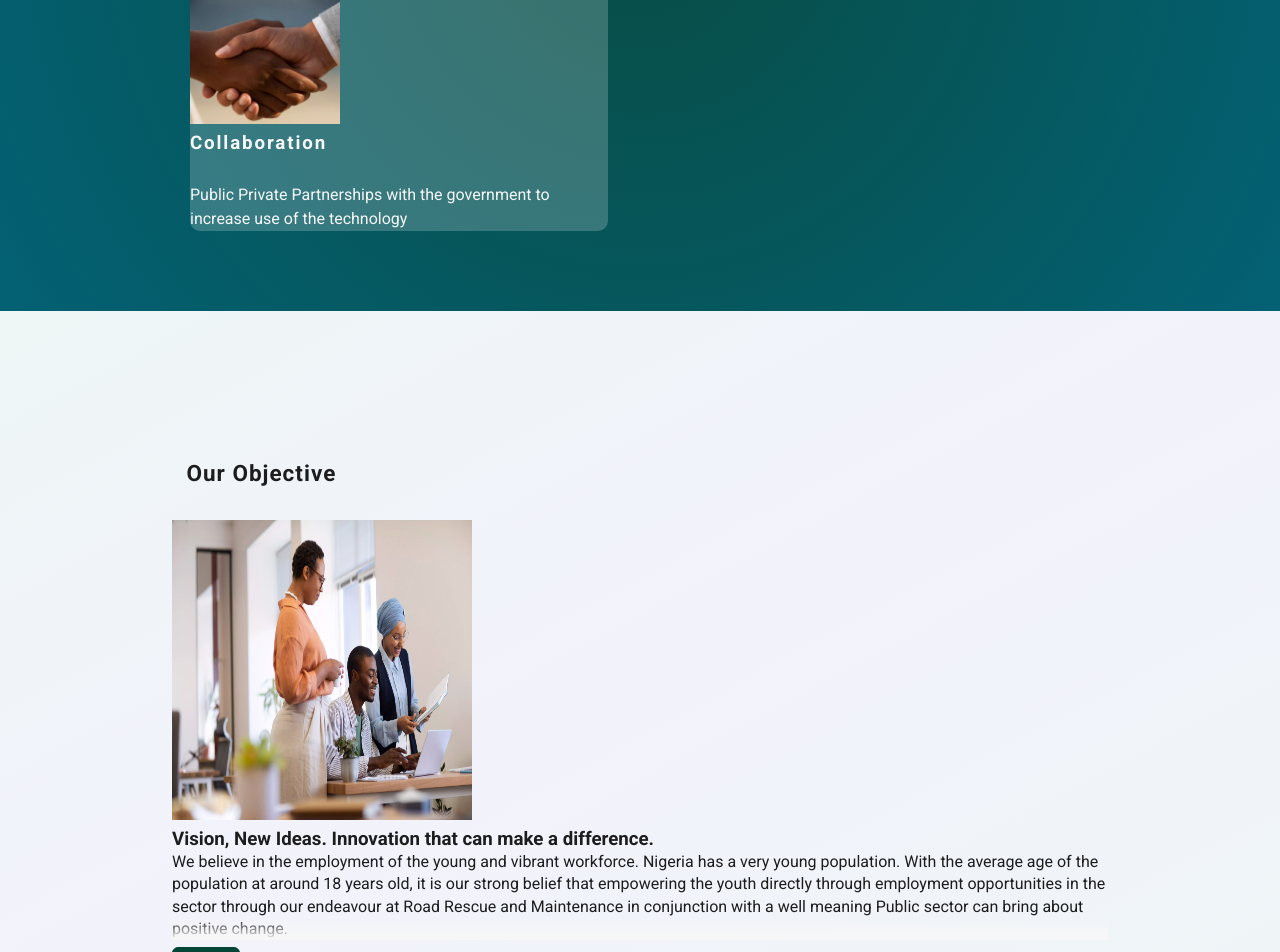
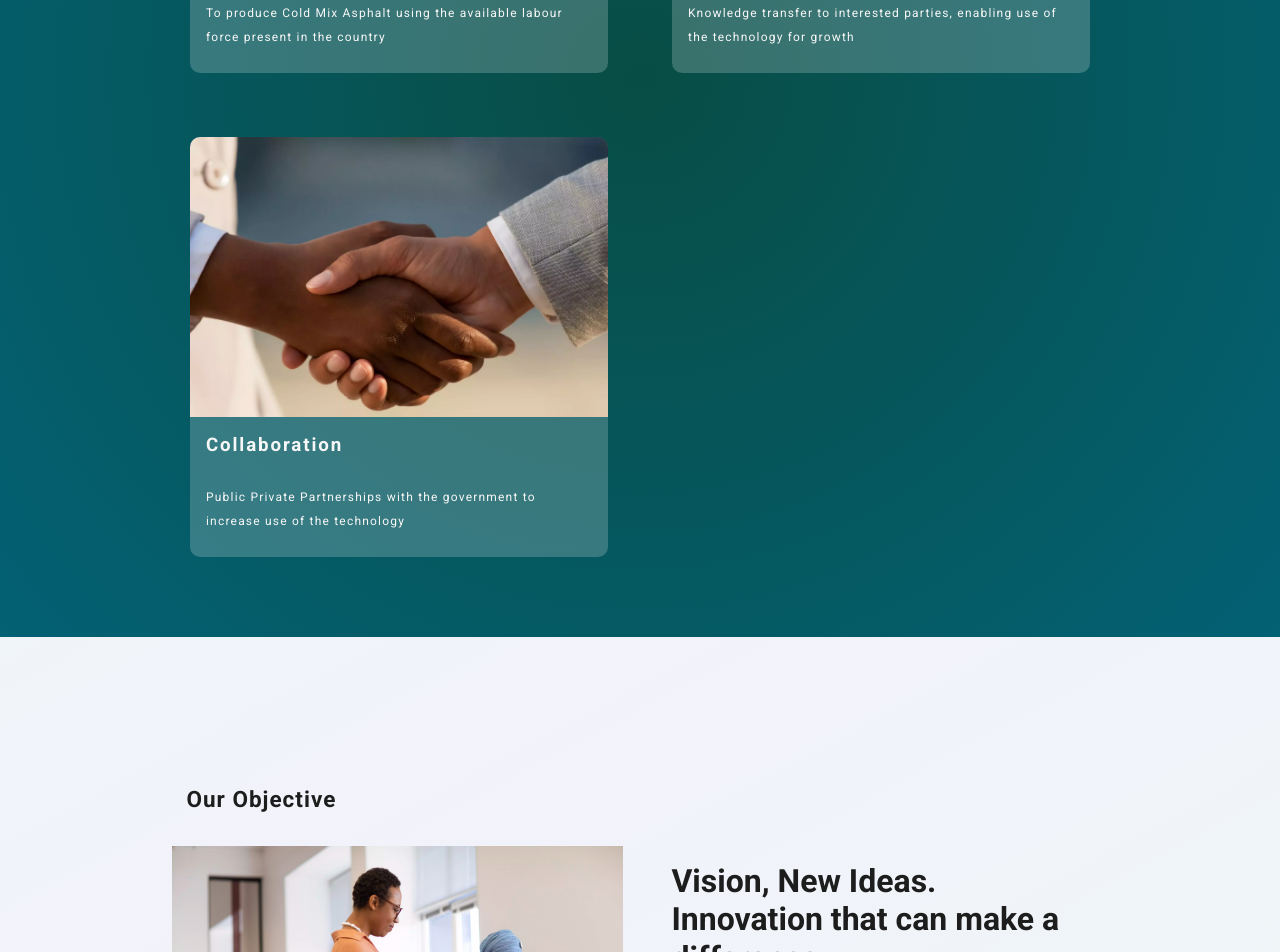
Before and after one commit to abeonweb/road-rescue, a Next.js app: page /about in a window 1280 px wide. Shown: the part 749-1701 px from the top of the page. Built offline with nearby package versions, Linux system fonts and the light colour scheme.

Commit message:
added size and fill attributes to images

```diff
--- a/components/Objective.tsx
+++ b/components/Objective.tsx
@@ -9,25 +9,30 @@ type ObjectiveProps = {
   body: string;
   id: number;
 };
-const Objective = ({ image, alt, title, body, id }: ObjectiveProps) => {
+const Objective = ({ image, alt, title, body, id}: ObjectiveProps) => {
   return (
-    <article className={styles.objective}>
-      <div className={styles.objectiveContainer}>
+    <article key={id} className={styles.objective}>
+      <div className={styles.objectiveImageContainer}>
         <Image
           src={`/${image}.webp`}
           alt={alt}
           className={styles.aboutImage}
-          width={300}
-          height={300}
+          priority
+          fill
+          sizes="(min-width: 600px) 100vw, 50vw"
         />
-        <div>
-          <h3 className={styles.aboutBodyTitle}>{title}</h3>
-          <p className={`${styles.aboutBody} ${styles.cutoffText}`}>{body}</p>
+      </div>
+        <div className={styles.objectiveText}>
+          <h3 className={styles.objectiveTitle}>{title}</h3>
+          <p className={`${styles.objectiveBody} ${styles.cutoffText}`}>{body}</p>
           <input type="checkbox" className={styles.expandBtn} placeholder={""}/>
         </div>
-      </div>
     </article>
   );
 };
 
+export async function getStaticProps(){
+
+}
+
 export default Objective;
--- a/components/VisionCard.tsx
+++ b/components/VisionCard.tsx
@@ -1,6 +1,6 @@
 import Image from "next/image";
 import React from "react";
-import styles from "@/styles/About.module.css"
+import styles from "@/styles/About.module.css";
 
 type VisionProps = {
   image: string;
@@ -11,20 +11,21 @@ type VisionProps = {
 
 const VisionCard = ({ title, image, alt, text }: VisionProps) => {
   return (
-    <div className={styles.visionCard}>
+    <article className={styles.visionCard}>
+      <div className={styles.visionCardImageContainer}>
         <Image
           src={`/${image}.webp`}
           alt={alt}
           className={styles.visionImage}
-        width={150}
-        height={150}
-        priority
+          fill
+          sizes="(max-width: 780px) 90vw, (max-width: 1100px) 40vw, 30vw"
         />
-      {/* <div className={styles.visionBody}> */}
+      </div>
+      <div className={styles.visionBody}>
       <h3 className={styles.visionTitle}>{title}</h3>
-      <p className={styles.visionTextBody}>{text}</p>
-      {/* </div> */}
+      <p className={styles.visionText}>{text}</p>
       </div>
+    </article>
   );
 };
 
```
Lines whose indentation alone changed are shown as unchanged.
